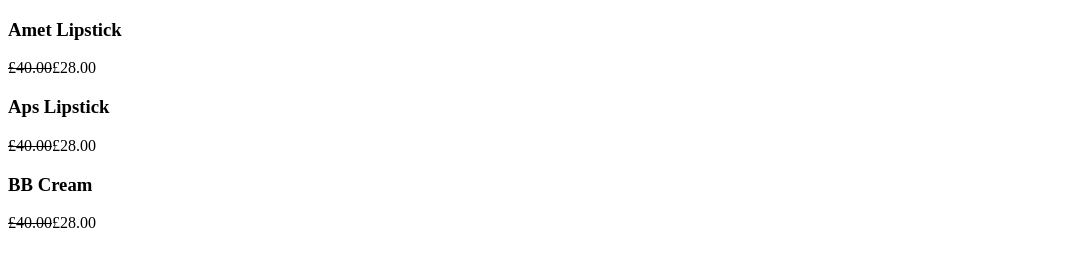
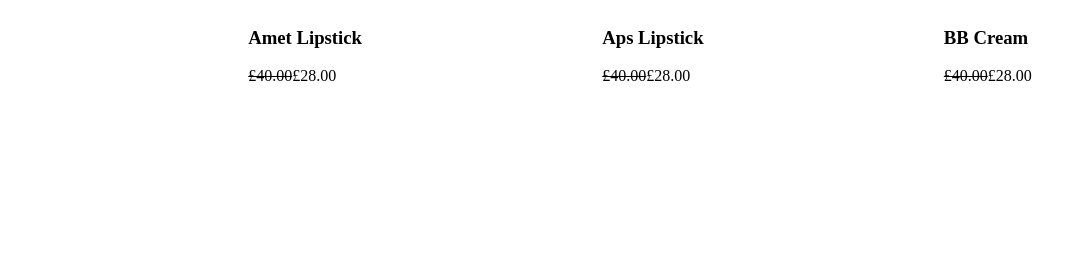
Before and after one commit to ramyaravikumar22/Practice_Repo-1, a plain HTML site: page index.html in a window 1280 px wide. Shown: the whole page, without its empty margins (0-1086 px from the left). Drawn offline with Linux system fonts and the light colour scheme.

Commit message:
using display flex value

```diff
--- a/style.css
+++ b/style.css
@@ -12,8 +12,7 @@
   }
 
     /* shop-style.css */
- /*   section {
+ section {
         display: flex;
         justify-content: space-evenly;
       }
-      */
```
